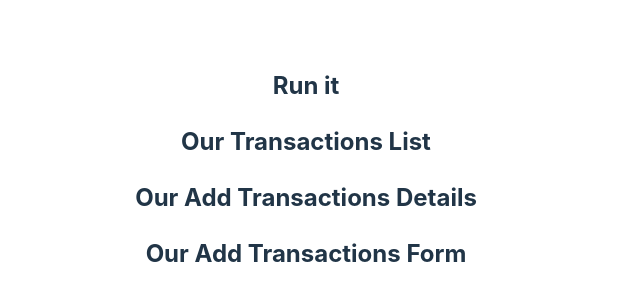
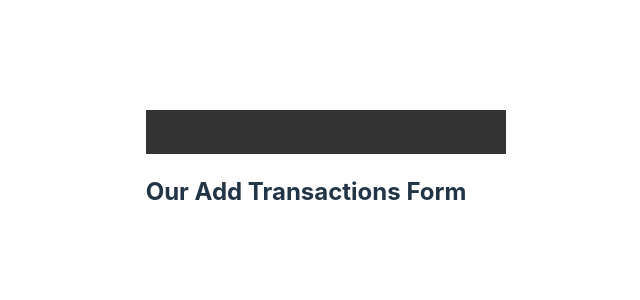
Before and after one commit to anickacodes/AL-BUDGET-FRONT, a React (Vite) app in the folder al-budget-front/: page /add in a window 1280 px wide. Shown: the part 230-530 px from the top of the page, without its empty margins (334-974 px from the left). Built offline with nearby package versions, Linux system fonts and the light colour scheme.

Commit message:
added styling sheets, routes in app

```diff
--- a/al-budget-front/src/App.jsx
+++ b/al-budget-front/src/App.jsx
@@ -1,27 +1,30 @@
-
+import { BrowserRouter as Router, Routes, Route } from 'react-router-dom'
 import './App.css'
-import AddTransactionForm from './components/AddTransactionform'
-import NavBar from './components/NavBar'
-import TransactionCard from './components/TransactionCard'
-import TransactionDetails from './components/TransactionDetails'
-import TransactionList from './components/TransactionList'
 import AddInfo from './pages/AddInfo'
 import Details from './pages/Details'
 import List from './pages/List'
+import NavBar from './components/NavBar'
 
 function App() {
 
   return (
     <>
-    <h2>Run it</h2>
-    {/* <NavBar/> */}
-    {/* <AddTransactionForm />
-    <TransactionCard />
-    <TransactionDetails/>
-    <TransactionList /> */}
-       <List />
-    <Details />
-    <AddInfo />
+    <div className='App'>
+      <Router>
+    {/* <h2>Run it</h2> */}
+    <NavBar/>
+
+    {/* <TransactionCard /> */}
+ <Routes>
+ <Route path='/'  element={<List />}/>
+ <Route path='/add' element={<AddInfo />}/>
+ <Route path='/details/:id' element={<Details />}/>
+
+
+
+    </Routes>
+    </Router>
+    </div>
     </>
   )
 }
--- a/al-budget-front/src/components/AddTransactionform.jsx
+++ b/al-budget-front/src/components/AddTransactionform.jsx
@@ -1,3 +1,5 @@
+import '../styles/AddTransactionForm.css'
+
 const AddTransactionForm = () => {
 
     return (
--- a/al-budget-front/src/components/NavBar.jsx
+++ b/al-budget-front/src/components/NavBar.jsx
@@ -1,3 +1,5 @@
+import '../styles/NavBar.css'
+
 const NavBar = () => {
 
     return (
--- a/al-budget-front/src/components/TransactionCard.jsx
+++ b/al-budget-front/src/components/TransactionCard.jsx
@@ -1,3 +1,5 @@
+import '../styles/TransactionCard.css'
+
 const TransactionCard = () => {
 
     return (
--- a/al-budget-front/src/components/TransactionDetails.jsx
+++ b/al-budget-front/src/components/TransactionDetails.jsx
@@ -1,8 +1,15 @@
+import '../styles/TransactionDetails.css'
+
 const TransactionDetails = () => {
 
     return (
         <>
-        <h2> Our Add Transactions Details </h2></>
+        <h2> Our Add Transactions Details </h2>
+        {/* fetch */}
+        {/* useContext?? */}
+        {/* useStates */}
+
+        </>
     )
 }
 
--- a/al-budget-front/src/components/TransactionList.jsx
+++ b/al-budget-front/src/components/TransactionList.jsx
@@ -1,3 +1,6 @@
+import '../styles/TransactionList.css'
+
+
 const TransactionList = () => {
 
     return (
--- a/al-budget-front/src/pages/AddInfo.jsx
+++ b/al-budget-front/src/pages/AddInfo.jsx
@@ -6,7 +6,7 @@ const AddInfo = () => {
 
     return (
         <>
-        <AddTransactionForm/>
+        <AddTransactionForm />
         </>
     )
 }
--- /dev/null
+++ b/al-budget-front/src/styles/NavBar.css
@@ -0,0 +1,46 @@
+/* NavBar.css */
+
+/* have viewport cover the entire page */
+body, html {
+    margin: 0;
+    padding: 0;
+    height: 100%;
+}
+
+/* place navbar at the top
+top of the viewport container  */
+
+.navbar {
+    background-color: #333;
+    color: #333;
+    width: 100%;
+    display: flex;
+    justify-content: center;
+    align-items: center;
+    padding: 10px 20px;
+  }
+
+.navbar-button {
+    padding: 10px 20px;
+    font-size: 16px;
+    font-weight: bold;
+    text-align: center;
+    margin-left: auto;
+    margin-right: 75px;
+    cursor: pointer;
+    border: none;
+    border-radius: 5px;
+    transition: background-color 0.3s ease, color 0.3s ease;
+  }
+
+  .transaction-title{
+    color: aliceblue;
+    font-size: 20px;
+    font-weight: bold;
+    text-decoration: none;
+  }
+
+  .navbar-new-transaction{
+    text-decoration: none;
+    color: #000;
+  }
```
Also changed, not shown: al-budget-front/src/styles/AddTransactionForm.css (added), al-budget-front/src/styles/TransactionCard.css (added), al-budget-front/src/styles/TransactionDetails.css (added), al-budget-front/src/styles/TransactionList.css (added).
